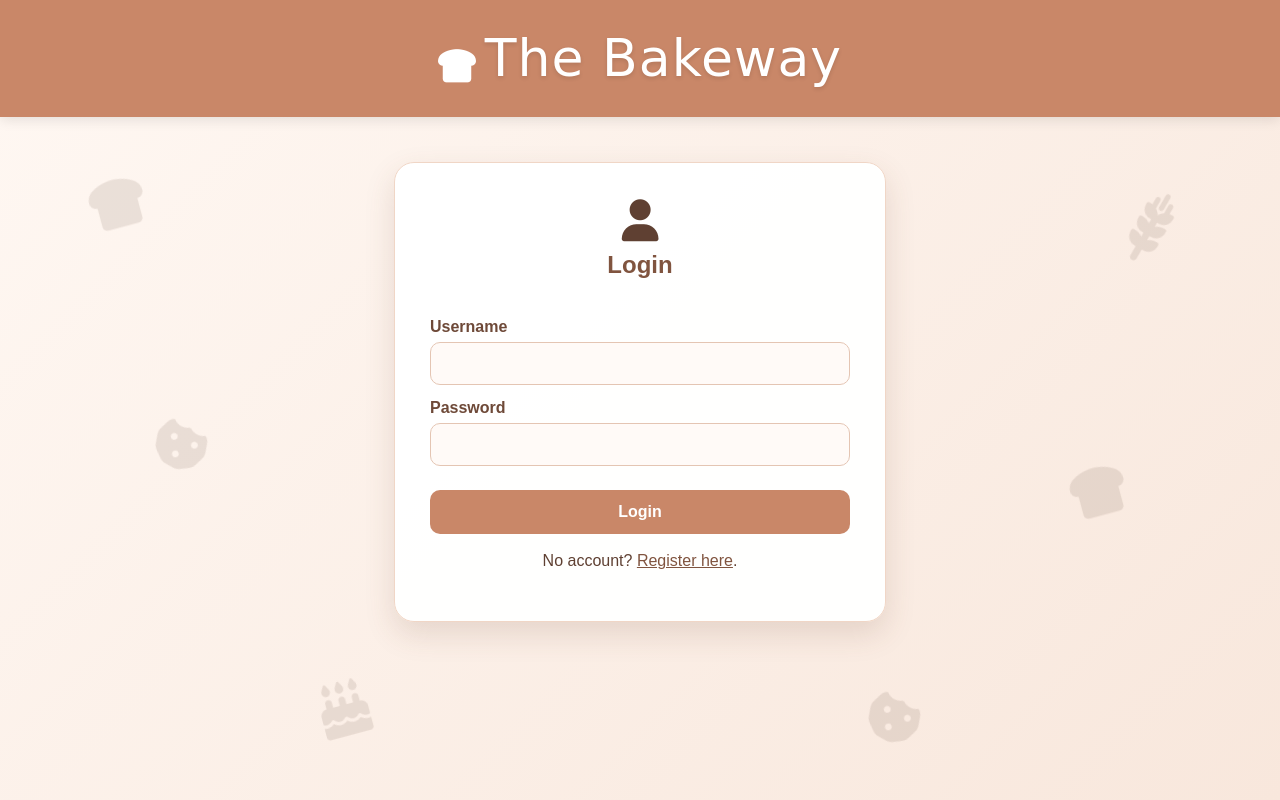
After one commit to wiamekotbi/Commit-Crew-HI, a Spring Boot app: page /login.html in a window 1280 px wide. The commit adds this page. Run offline with Spring Boot 4, Linux system fonts and the light colour scheme.

Commit message:
#1 - + Added login page and logout flow

```diff
--- a/TheBakeway/backend/src/main/resources/static/css/style.css
+++ b/TheBakeway/backend/src/main/resources/static/css/style.css
@@ -112,6 +112,23 @@ button:hover {
     background-color: #b67558;
 }
 
+.secondary-button {
+    width: 100%;
+    background-color: #80543f;
+}
+
+.secondary-button:hover {
+    background-color: #6e4938;
+}
+
+.account-link {
+    text-align: center;
+}
+
+.account-link a {
+    color: #80543f;
+}
+
 #message {
     margin-top: 18px;
     text-align: center;
--- /dev/null
+++ b/TheBakeway/backend/src/main/resources/static/js/login.js
@@ -0,0 +1,27 @@
+const form = document.getElementById("loginForm");
+const message = document.getElementById("message");
+
+form.addEventListener("submit", async function (event) {
+    event.preventDefault();
+    message.textContent = "";
+
+    const response = await fetch("/api/login", {
+        method: "POST",
+        credentials: "same-origin",
+        headers: {
+            "Content-Type": "application/json"
+        },
+        body: JSON.stringify({
+            username: document.getElementById("username").value,
+            password: document.getElementById("password").value
+        })
+    });
+
+    const result = await response.json();
+
+    if (response.ok) {
+        window.location.href = "/profile.html?accountId=" + encodeURIComponent(result.accountId);
+    } else {
+        message.textContent = result.error;
+    }
+});
--- /dev/null
+++ b/TheBakeway/backend/src/main/resources/static/login.html
@@ -0,0 +1,53 @@
+<!DOCTYPE html>
+<html lang="en">
+<head>
+    <meta charset="UTF-8">
+    <meta name="viewport" content="width=device-width, initial-scale=1.0">
+    <title>The Bakeway - Login</title>
+    <link rel="stylesheet" href="/css/style.css">
+    <link rel="stylesheet"
+      href="https://cdnjs.cloudflare.com/ajax/libs/font-awesome/6.7.2/css/all.min.css">
+</head>
+<body>
+
+    <div class="bakery-background">
+        <i class="fa-solid fa-bread-slice icon icon1"></i>
+        <i class="fa-solid fa-cookie-bite icon icon2"></i>
+        <i class="fa-solid fa-cake-candles icon icon3"></i>
+        <i class="fa-solid fa-wheat-awn icon icon4"></i>
+        <i class="fa-solid fa-bread-slice icon icon5"></i>
+        <i class="fa-solid fa-cookie-bite icon icon6"></i>
+    </div>
+
+    <header>
+        <h1><span class="brand-icon"><i class="fa-solid fa-bread-slice"></i></span>
+            <span class="brand-name">The Bakeway</span>
+        </h1>
+    </header>
+
+    <main>
+        <div class="registration-card">
+            <div class="card-icon">
+                <i class="fa-solid fa-user"></i>
+            </div>
+
+            <h2>Login</h2>
+
+            <form id="loginForm">
+                <label for="username">Username</label>
+                <input type="text" id="username" autocomplete="username" required>
+
+                <label for="password">Password</label>
+                <input type="password" id="password" autocomplete="current-password" required>
+
+                <button type="submit">Login</button>
+            </form>
+
+            <p id="message"></p>
+            <p class="account-link">No account? <a href="/registration.html">Register here</a>.</p>
+        </div>
+    </main>
+
+    <script src="/js/login.js"></script>
+</body>
+</html>
--- a/TheBakeway/backend/src/main/resources/static/profile.html
+++ b/TheBakeway/backend/src/main/resources/static/profile.html
@@ -46,6 +46,7 @@
                 <button type="submit">Save Changes</button>
             </form>
 
+            <button type="button" id="logoutButton" class="secondary-button">Logout</button>
             <p id="message"></p>
         </div>
     </main>
--- a/TheBakeway/backend/src/main/resources/static/registration.html
+++ b/TheBakeway/backend/src/main/resources/static/registration.html
@@ -51,6 +51,7 @@
             </form>
 
             <p id="message"></p>
+            <p class="account-link">Already registered? <a href="/login.html">Login here</a>.</p>
         </div>
     </main>
 
```
Also changed, not shown: TheBakeway/backend/src/main/resources/static/js/profile.js (+9 -0 lines).
